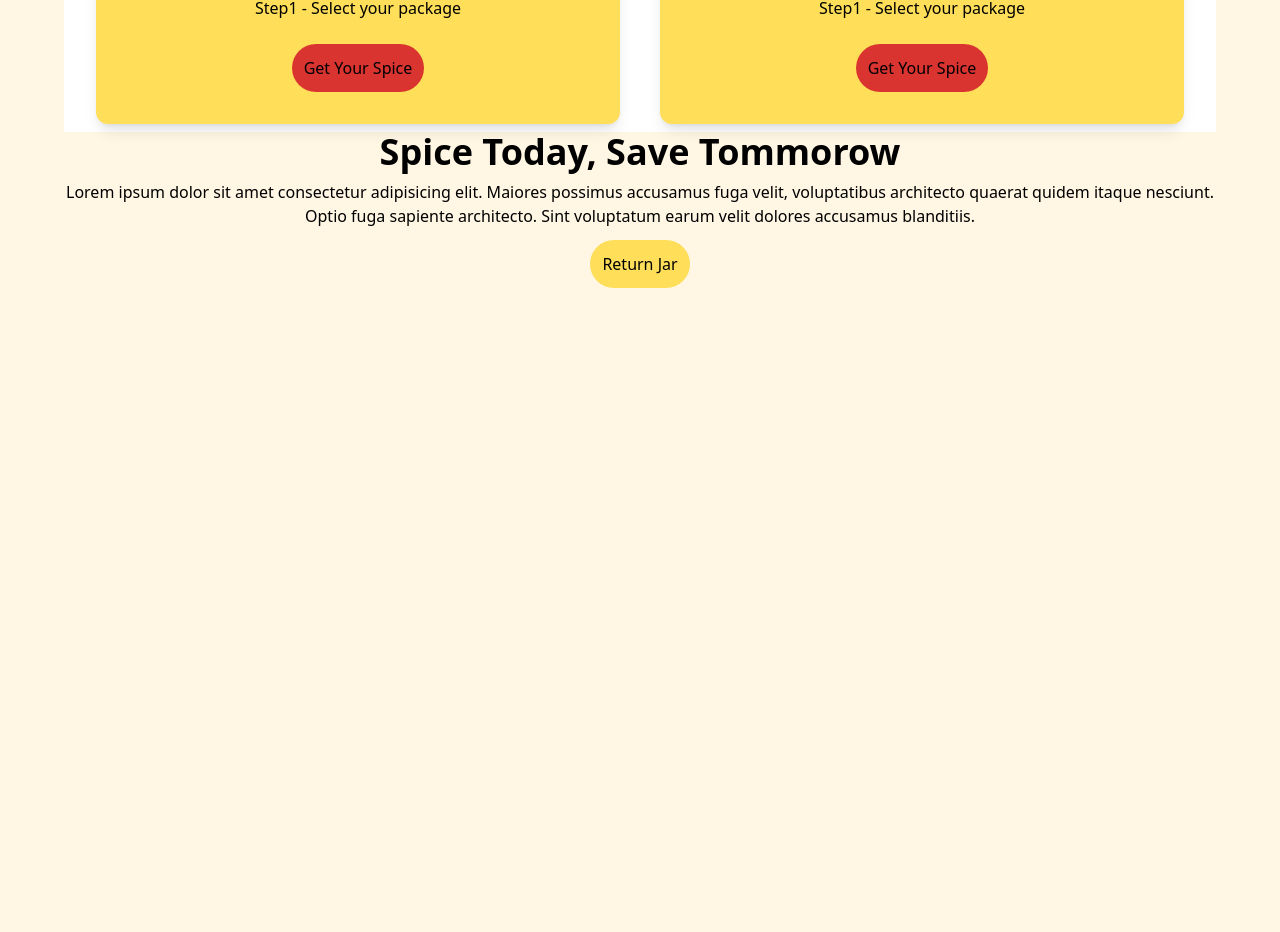
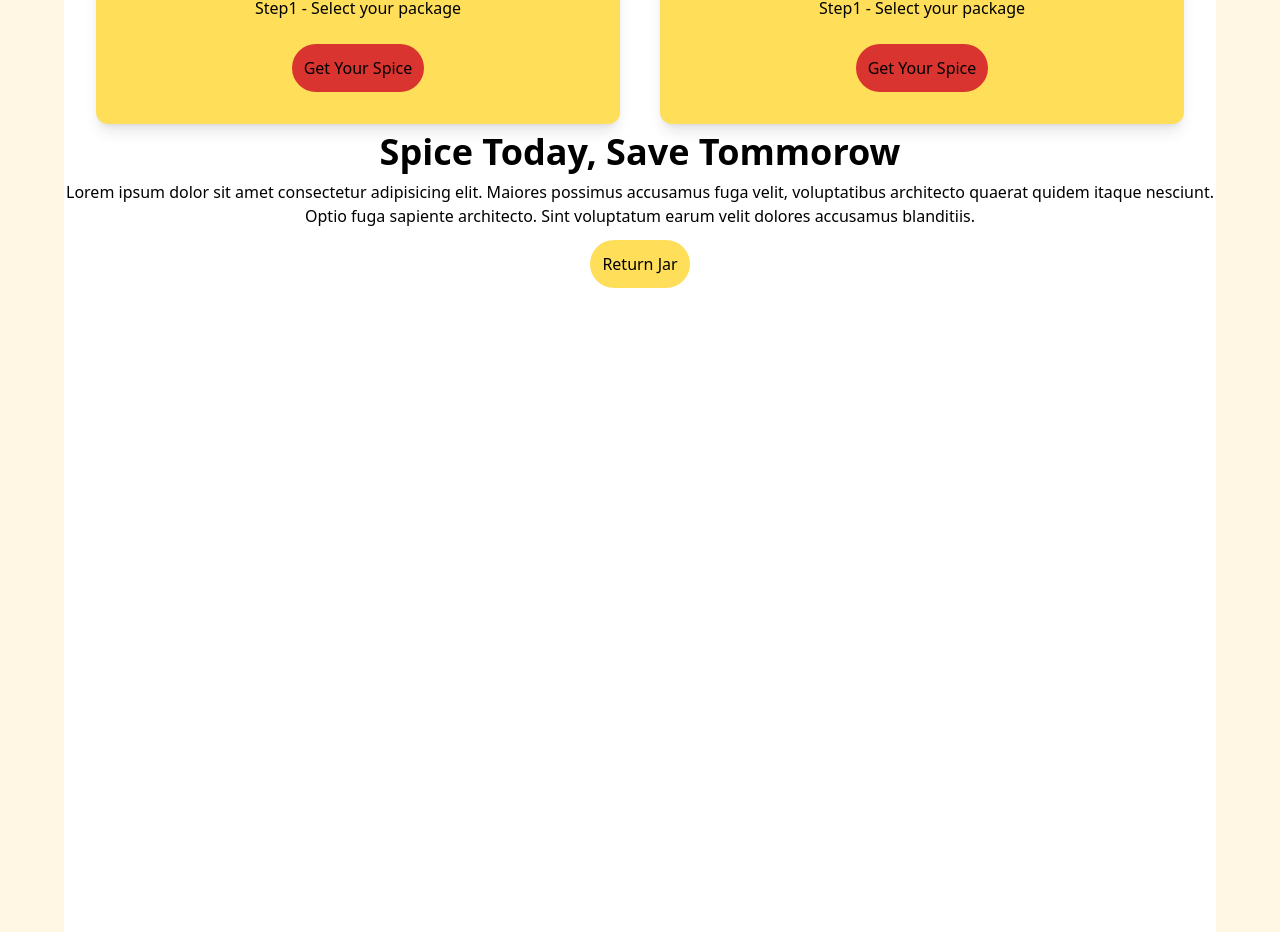
Before and after one commit to Briankimp/Pilipili, a Next.js app: page / in a window 1280 px wide. Shown: the part 2740-3672 px from the top of the page. Built offline with nearby package versions, Linux system fonts and the light colour scheme.

Commit message:
sustainability formated

```diff
--- a/app/sustainability/page.tsx
+++ b/app/sustainability/page.tsx
@@ -3,7 +3,7 @@ import Button from "../../components/Button";
 
 function Sustainabilty() {
   return (
-      <div className=" h-screen bg-white-100 items-center text-black-100 flex flex-col ">
+      <div className=" h-screen bg-white-200 items-center text-black-100 flex flex-col ">
           <div className="bg-bg">
 
           </div>
```
